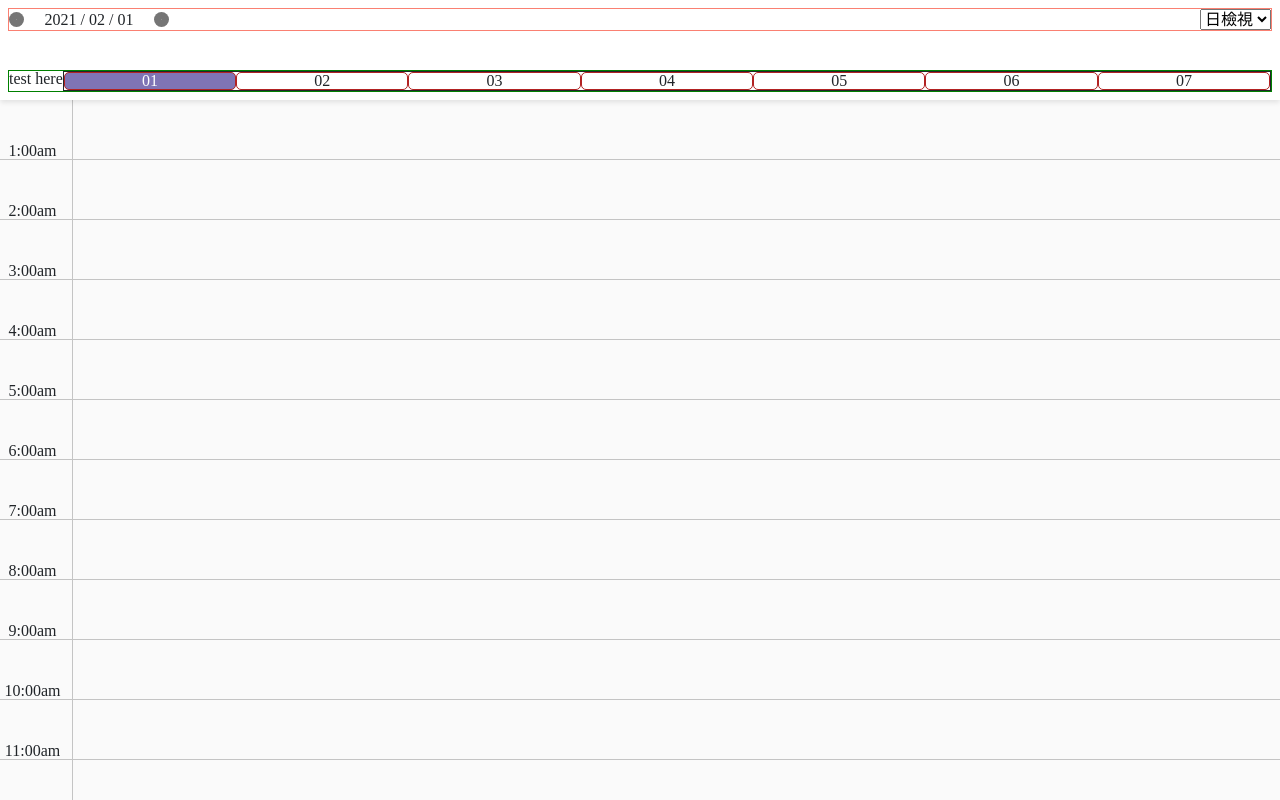
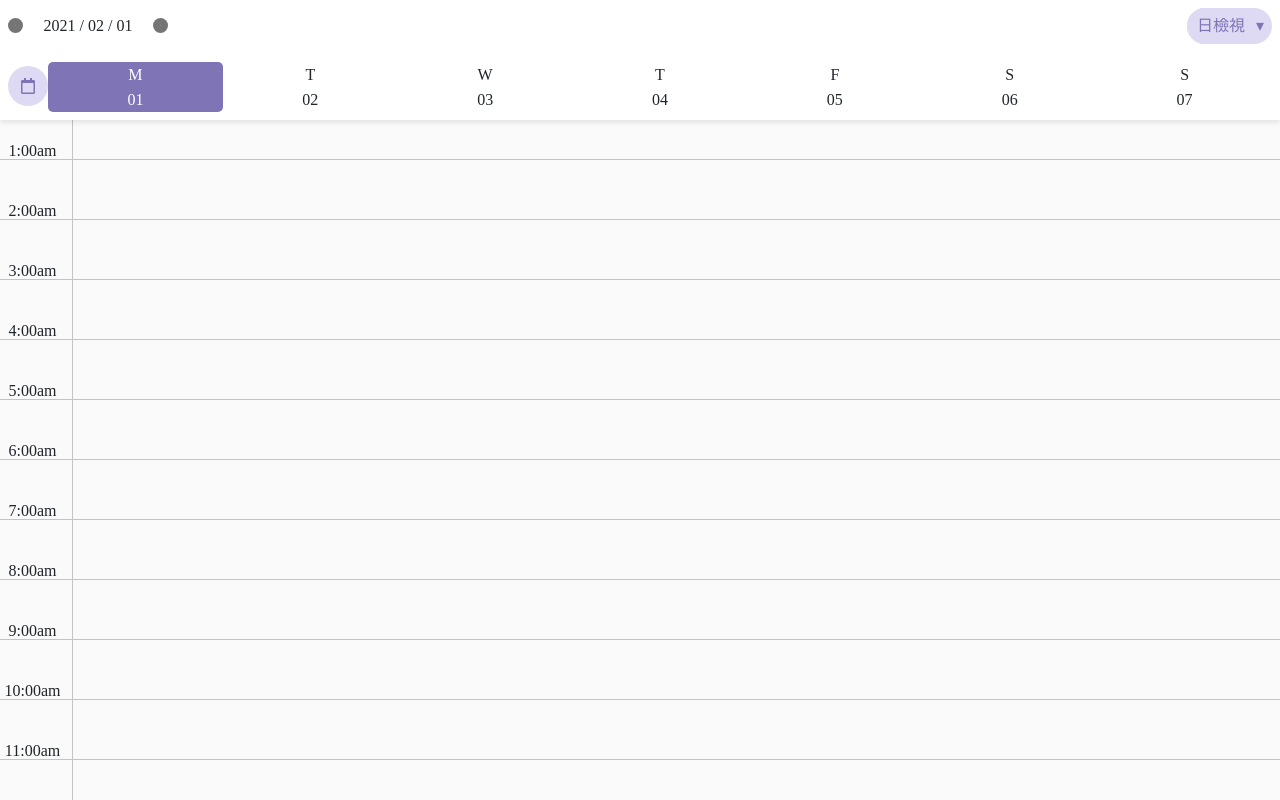
Before and after one commit to lovan0616/calendar-remote, a Vue app: page /#/calendar-day/2021-02-01 in a window 1280 px wide. Shown: the top 800 px of the page. Built offline with nearby package versions, Linux system fonts and the light colour scheme.

Commit message:
feat: add dispatchEvent function  at CalendarDay

```diff
--- a/src/components/CalendarDayContent.vue
+++ b/src/components/CalendarDayContent.vue
@@ -1,10 +1,12 @@
 <template>
   <div class="calendar-day-content px-2">
-    <div class="row d-flex" v-for="time in times" :key="time">
+    <div class="row d-flex" v-for="schedule in schedules" :key="schedule.time">
       <div class="time d-flex align-items-end justify-content-center">
-        <p>{{ time }}</p>
+        <p>{{ schedule.time }}</p>
       </div>
-      <div class="sheet flex-grow-1"></div>
+      <div class="sheet flex-grow-1">
+        <div class="schedule-item" v-if="schedule.event">{{ schedule.event }}</div>
+      </div>
     </div>
   </div>
 </template>
@@ -14,33 +16,58 @@ export default {
   name: "CalendarDayContent",
   data() {
     return {
-      times: [
-        "1:00am",
-        "2:00am",
-        "3:00am",
-        "4:00am",
-        "5:00am",
-        "6:00am",
-        "7:00am",
-        "8:00am",
-        "9:00am",
-        "10:00am",
-        "11:00am",
-        "12:00pm",
-        "1:00pm",
-        "2:00pm",
-        "3:00pm",
-        "4:00pm",
-        "5:00pm",
-        "6:00pm",
-        "7:00pm",
-        "8:00pm",
-        "9:00pm",
-        "10:00pm",
-        "11:00pm",
-        "00:00am"
+      schedules: [{time: "1:00am", event: ''},
+      {time: "2:00am", event: ''},
+      {time: "3:00am", event: ''},
+      {time: "4:00am", event: ''},
+      {time: "5:00am", event: ''},
+      {time: "6:00am", event: ''},
+      {time: "7:00am", event: ''},
+      {time: "8:00am", event: ''},
+      {time: "9:00am", event: ''},
+      {time: "10:00am", event: ''},
+      {time: "11:00am", event: ''},
+      {time: "12:00pm", event: ''},
+      {time: "1:00pm", event: ''},
+      {time: "2:00pm", event: ''},
+      {time: "3:00pm", event: ''},
+      {time: "4:00pm", event: ''},
+      {time: "5:00pm", event: ''},
+      {time: "6:00pm", event: ''},
+      {time: "7:00pm", event: ''},
+      {time: "8:00pm", event: ''},
+      {time: "9:00pm", event: ''},
+      {time: "10:00pm", event: ''},
+      {time: "11:00pm", event: ''},
+      {time: "00:00am", event: ''},
       ]
     };
+  },
+  props: {
+    initialScheduleData: {
+      type: Array,
+      required: true
+    }
+  },
+  methods: {
+    dispatchEvent() {
+      this.schedules.forEach(schedule => {
+        schedule.event = ''
+        this.initialScheduleData.forEach(item => {
+          if(item.time === schedule.time) {
+            schedule.event = item.event
+          }
+        })
+      })
+    }
+  },
+  created() {
+    this.dispatchEvent()
+  },
+  watch: {
+    initialScheduleData() {
+      this.dispatchEvent()
+    }
   }
 };
 </script>
@@ -62,10 +89,17 @@ export default {
 
 .sheet {
   border-bottom: 1px solid #c4c4c4;
+  cursor: pointer;
 }
 
 .sheet:hover {
   background-color: #f6f6f6;
 }
 
+.schedule-item {
+  background-color: #e5e5e5;
+  height: 100%;
+  border-radius: 10px;
+  padding: 10px;
+}
 </style>
--- a/src/components/DaySelector.vue
+++ b/src/components/DaySelector.vue
@@ -38,7 +38,6 @@ export default {
 <style scoped>
 .day-selector {
   width: 160px;
-  margin-right: auto;
 }
 .day-selector div{
   width: 15px;
--- a/src/components/VIewSelector.vue
+++ b/src/components/VIewSelector.vue
@@ -1,36 +1,73 @@
 <template>
   <div class="view-selector">
     <select v-model="selected">
-      <option v-for="view in views" :key="view.name" :value="view.name" :selected="view.name === routeName">{{ view.name_ch }}</option>
+      <option
+        v-for="view in views"
+        :key="view.name"
+        :value="view.name"
+        :selected="view.name === routeName"
+      >{{ view.name_ch }}</option>
     </select>
   </div>
 </template>
 
 <script>
 export default {
-  name: 'ViewSelector',
+  name: "ViewSelector",
   data() {
     return {
       selected: this.$route.name,
-      views: [{
-        name: 'calendar-day',
-        name_ch: '日檢視'
-      },{
-        name: 'calendar-week',
-        name_ch: '週檢視'
-      }],
+      views: [
+        {
+          name: "calendar-day",
+          name_ch: "日檢視"
+        },
+        {
+          name: "calendar-week",
+          name_ch: "週檢視"
+        }
+      ],
       routeName: this.$route.name
-    }
+    };
   },
   watch: {
     selected(newValue, oldValue) {
       console.log({
-        'newValue': newValue,
-        'oldValue': oldValue
-      })
-      const { date } = this.$route.params
-      this.$router.push({ name: newValue, date })
+        newValue: newValue,
+        oldValue: oldValue
+      });
+      const { date } = this.$route.params;
+      this.$router.push({ name: newValue, date });
     }
   }
+};
+</script>
+
+<style scoped>
+.view-selector {
+  width: 5vw;
+  min-width: 85px;
+  position: relative;
+  background-color: #dedaf4;
+  border-radius: 20px;
+  margin-left: auto ;
 }
-</script>
+
+.view-selector::after {
+  content: "\25BE";
+  position: absolute;
+  top: 50%;
+  right: 8px;
+  transform: translate(0, -50%);
+  color: #7f74b5;
+}
+select {
+  -webkit-appearance: none;
+  cursor: pointer;
+  border:none;
+  background-color: #dedaf4;
+  border-radius: 20px;
+  padding: 10px;
+  color: #7f74b5;
+}
+</style>
--- a/src/views/CalendarDay.vue
+++ b/src/views/CalendarDay.vue
@@ -6,16 +6,27 @@
         <ViewSelector />
       </div>
       <div class="week-list-wrapper d-flex">
-        <div class="calendar-icon">test here</div>
+        <div class="calendar-icon-wrapper d-flex justify-content-center align-items-center mt-1">
+          <font-awesome-icon :icon="['far', 'calendar']" />
+        </div>
         <div class="week-list flex-grow-1">
           <ol class="d-flex justify-content-around">
-            <li v-for="day in days" :key="day.date" @click.stop.prevent="selectDate(day.date)" :class="{'is-selected-day':day.isSelectedDay}">{{ day.date | dateFormat }}</li>
+            <li
+              v-for="day in days"
+              :key="day.date"
+              @click.stop.prevent="selectDate(day.date)"
+              :class="{'is-selected-day':day.isSelectedDay}"
+              class="d-flex flex-column justify-content-around align-items-center"
+            >
+              <span class="li-week-day">{{ day.date | weekDayFormat}}</span>
+              <span class="li-date">{{ day.date | dateFormat }}</span>
+            </li>
           </ol>
         </div>
       </div>
     </div>
 
-    <CalendarDayContent />
+    <CalendarDayContent :initial-schedule-data="scheduleData" />
   </div>
 </template>
 
@@ -23,69 +34,95 @@
 import dayjs from "dayjs";
 import weekday from "dayjs/plugin/weekday";
 import DaySelector from "../components/DaySelector";
-import ViewSelector from "../components/VIewSelector"
-import CalendarDayContent from '../components/CalendarDayContent'
+import ViewSelector from "../components/VIewSelector";
+import CalendarDayContent from "../components/CalendarDayContent";
 dayjs.extend(weekday);
 
-// const dummyData = [
-//   {
-//     date: '2022-02-24',
-//     contents: [
-//       {
-//         time: "4:00pm",
-//         item: "繳信用卡費"
-//       },
-//       {
-//         time: "7:00pm",
-//         item: "買連假火車票"
-//       },
-//     ]
-//   },
-//   {
-//     date: '2022-02-26',
-//     contents: [
-//       {
-//         time: "11:00pm",
-//         item: "搶五月天演場會票"
-//       },
-//       {
-//         time: "12:00pm",
-//         item: "買健身餐食材"
-//       },
-//       {
-//         time: "2:00pm",
-//         item: "和Emily確認製作預算"
-//       },
-//       {
-//         time: "4:00pm",
-//         item: "請Paul幫忙看風水"
-//       },
-//     ]
-//   },
-//   {
-//     date: '2022-03-03',
-//     contents: [
-//       {
-//         time: "9:00pm",
-//         item: "複習電商網站切版"
-//       },
-//       {
-//         time: "9:00am",
-//         item: "和Gigi吃早餐"
-//       },
-//       {
-//         time: "12:00pm",
-//         item: "打電話給Tim的醫生"
-//       },
-//     ]
-//   },
-// ]
+const dummyData = [
+  {
+    date: "2021-02-23",
+    contents: [
+      {
+        time: "7:00am",
+        event: "載姪子上課"
+      },
+      {
+        time: "9:00pm",
+        event: "standup meeting"
+      },
+      {
+        time: "2:00pm",
+        event: "打電話訂pizza"
+      },
+      {
+        time: "5:00pm",
+        event: "接姪子下課"
+      }
+    ]
+  },
+  {
+    date: "2021-02-24",
+    contents: [
+      {
+        time: "4:00pm",
+        event: "繳信用卡費"
+      },
+      {
+        time: "7:00pm",
+        event: "買連假火車票"
+      }
+    ]
+  },
+  {
+    date: "2021-02-26",
+    contents: [
+      {
+        time: "11:00pm",
+        event: "搶五月天演場會票"
+      },
+      {
+        time: "6:00am",
+        event: "morning meditation"
+      },
+      {
+        time: "12:00pm",
+        event: "買健身餐食材"
+      },
+      {
+        time: "2:00pm",
+        event: "和Emily確認製作預算"
+      },
+      {
+        time: "4:00pm",
+        event: "請Paul幫忙看風水"
+      }
+    ]
+  },
+  {
+    date: "2021-03-03",
+    contents: [
+      {
+        time: "9:00pm",
+        event: "複習電商網站切版"
+      },
+      {
+        time: "9:00am",
+        event: "和Gigi吃早餐"
+      },
+      {
+        time: "12:00pm",
+        event: "打電話給Tim的醫生"
+      }
+    ]
+  }
+];
 
 export default {
   name: "CalendarDay",
   data() {
     return {
-      date: this.$route.params.date
+      date: this.$route.params.date,
+      scheduleData: []
     };
   },
   components: {
@@ -98,7 +135,25 @@ export default {
       return dayjs(date).weekday();
     },
     selectDate(date) {
-      this.$router.push({ name: 'calendar-day',params: { date }})
+      this.$router.push({ name: "calendar-day", params: { date } });
+    },
+    fetchScheduleData() {
+      if (!dummyData.filter(data => data.date === this.date).length) {
+        this.scheduleData = [];
+      } else {
+        this.scheduleData = [
+          ...dummyData.filter(data => data.date === this.date)[0].contents
+        ];
+      }
+    }
+  },
+  created() {
+    this.fetchScheduleData();
+  },
+  watch: {
+    date() {
+      console.log("change");
+      this.fetchScheduleData();
     }
   },
   computed: {
@@ -109,7 +164,8 @@ export default {
       return [...Array(visibleNumberOfPreviousDay)].map((day, index) => {
         return {
           date: dayjs(this.date)
-            .subtract(visibleNumberOfPreviousDay - index, "day").format("YYYY-MM-DD"),
+            .subtract(visibleNumberOfPreviousDay - index, "day")
+            .format("YYYY-MM-DD"),
           isSelectedDay: false
         };
       });
@@ -127,7 +183,8 @@ export default {
       return [...Array(visibleNumberOfNextDay)].map((day, index) => {
         return {
           date: dayjs(this.date)
-            .add(index + 1, "day").format("YYYY-MM-DD"),
+            .add(index + 1, "day")
+            .format("YYYY-MM-DD"),
           isSelectedDay: false
         };
       });
@@ -147,7 +204,25 @@ export default {
   },
   filters: {
     dateFormat(date) {
-      return dayjs(date).format('DD')
+      return dayjs(date).format("DD");
+    },
+    weekDayFormat(date) {
+      switch (dayjs(date).format("ddd")) {
+        case "Sun":
+          return "S";
+        case "Mon":
+          return "M";
+        case "Tue":
+          return "T";
+        case "Wed":
+          return "W";
+        case "Thu":
+          return "T";
+        case "Fri":
+          return "F";
+        case "Sat":
+          return "S";
+      }
     }
   }
 };
@@ -156,15 +231,11 @@ export default {
 <style scoped>
 .header {
   width: 100%;
-  height: 100px;
+  height: 120px;
   box-shadow: 0px 3px 5px 0.1px rgba(0, 0, 0, 0.1);
   position: fixed;
   z-index: 1000000;
   background-color: white;
-}
-
-.selector {
-  border: 1px solid salmon;
 }
 
 .view {
@@ -175,18 +246,29 @@ export default {
 }
 
 .week-list-wrapper {
-  border: 1px solid green;
+  height: 50px;
 }
 
-ol {
-  border: 1px solid;
+.week-list ol {
+  height: 100%;
 }
 
-li {
-  border: 1px solid firebrick;
+.week-list li {
   width: 100%;
   border-radius: 5px;
   text-align: center;
+}
+
+.week-list li:not(.is-selected-day):hover {
+  background-color: #d9d5ee;
+}
+
+.calendar-icon-wrapper {
+  width: 40px;
+  height: 40px;
+  border-radius: 50%;
+  background-color: #dedaf4;
+  color: #7f74b6;
 }
 
 .is-selected-day {
--- a/src/views/CalendarWeek.vue
+++ b/src/views/CalendarWeek.vue
@@ -1,44 +1,113 @@
 <template>
-  <div class="calendar-week">
+  <div class="calendar-day">
     <div class="header d-flex flex-column justify-content-between p-2">
       <div class="selector d-flex align-items-center">
-        <h2 class="mr-auto">預約行事曆</h2>
+        <h1>預約行事曆</h1>
         <ViewSelector />
       </div>
       <div class="week-list-wrapper d-flex">
-        <div class="calendar-icon">test here</div>
+        <div class="calendar-icon-wrapper d-flex justify-content-center align-items-center mt-1">
+          <font-awesome-icon :icon="['far', 'calendar']" />
+        </div>
         <div class="week-list flex-grow-1">
           <ol class="d-flex justify-content-around">
-            <li v-for="day in days" :key="day.date" @click.stop.prevent="selectDate(day.date)" :class="{'is-selected-day':day.isSelectedDay}">{{ day.date | dateFormat }}</li>
+            <li
+              v-for="day in days"
+              :key="day.date"
+              @click.stop.prevent="selectDate(day.date)"
+              :class="{'is-selected-day':day.isSelectedDay}"
+              class="d-flex flex-column justify-content-around align-items-center"
+            >
+              <span class="li-week-day">{{ day.date | weekDayFormat}}</span>
+              <span class="li-date">{{ day.date | dateFormat }}</span>
+            </li>
           </ol>
         </div>
       </div>
     </div>
+
+    <CalendarDayContent />
   </div>
 </template>
 
 <script>
 import dayjs from "dayjs";
 import weekday from "dayjs/plugin/weekday";
-import ViewSelector from "../components/VIewSelector"
+import ViewSelector from "../components/VIewSelector";
+import CalendarDayContent from "../components/CalendarDayContent";
 dayjs.extend(weekday);
 
+// const dummyData = [
+//   {
+//     date: '2022-02-24',
+//     contents: [
+//       {
+//         time: "4:00pm",
+//         item: "繳信用卡費"
+//       },
+//       {
+//         time: "7:00pm",
+//         item: "買連假火車票"
+//       },
+//     ]
+//   },
+//   {
+//     date: '2022-02-26',
+//     contents: [
+//       {
+//         time: "11:00pm",
+//         item: "搶五月天演場會票"
+//       },
+//       {
+//         time: "12:00pm",
+//         item: "買健身餐食材"
+//       },
+//       {
+//         time: "2:00pm",
+//         item: "和Emily確認製作預算"
+//       },
+//       {
+//         time: "4:00pm",
+//         item: "請Paul幫忙看風水"
+//       },
+//     ]
+//   },
+//   {
+//     date: '2022-03-03',
+//     contents: [
+//       {
+//         time: "9:00pm",
+//         item: "複習電商網站切版"
+//       },
+//       {
+//         time: "9:00am",
+//         item: "和Gigi吃早餐"
+//       },
+//       {
+//         time: "12:00pm",
+//         item: "打電話給Tim的醫生"
+//       },
+//     ]
+//   },
+// ]
+
 export default {
-  name: "CalendarDay",
+  name: "CalendarWeek",
   data() {
     return {
       date: this.$route.params.date
     };
   },
   components: {
-    ViewSelector
+    ViewSelector,
+    CalendarDayContent
   },
   methods: {
     getWeekday(date) {
       return dayjs(date).weekday();
     },
     selectDate(date) {
-      this.$router.push({ name: 'calendar-day',params: { date }})
+      this.$router.push({ name: "calendar-day", params: { date } });
     }
   },
   computed: {
@@ -49,7 +118,8 @@ export default {
       return [...Array(visibleNumberOfPreviousDay)].map((day, index) => {
         return {
           date: dayjs(this.date)
-            .subtract(visibleNumberOfPreviousDay - index, "day").format("YYYY-MM-DD"),
+            .subtract(visibleNumberOfPreviousDay - index, "day")
+            .format("YYYY-MM-DD"),
           isSelectedDay: false
         };
       });
@@ -67,7 +137,8 @@ export default {
       return [...Array(visibleNumberOfNextDay)].map((day, index) => {
         return {
           date: dayjs(this.date)
-            .add(index + 1, "day").format("YYYY-MM-DD"),
+            .add(index + 1, "day")
+            .format("YYYY-MM-DD"),
           isSelectedDay: false
         };
       });
@@ -87,7 +158,25 @@ export default {
   },
   filters: {
     dateFormat(date) {
-      return dayjs(date).format('DD')
+      return dayjs(date).format("DD");
+    },
+    weekDayFormat(date) {
+      switch(dayjs(date).format('ddd')) {
+        case "Sun":
+          return "S";
+        case "Mon":
+          return "M";
+        case "Tue":
+          return "T";
+        case "Wed":
+          return "W";
+        case "Thu":
+          return "T";
+        case "Fri":
+          return "F";
+        case "Sat":
+          return "S";
+      }
     }
   }
 };
@@ -96,7 +185,7 @@ export default {
 <style scoped>
 .header {
   width: 100%;
-  height: 100px;
+  height: 120px;
   box-shadow: 0px 3px 5px 0.1px rgba(0, 0, 0, 0.1);
   position: fixed;
   z-index: 1000000;
@@ -115,18 +204,29 @@ export default {
 }
 
 .week-list-wrapper {
-  border: 1px solid green;
+  height: 50px;
 }
 
-ol {
-  border: 1px solid;
+.week-list ol {
+  height: 100%;
 }
 
-li {
-  border: 1px solid firebrick;
+.week-list li {
   width: 100%;
   border-radius: 5px;
   text-align: center;
+}
+
+.week-list li:not(.is-selected-day):hover {
+  background-color: #d9d5ee;
+}
+
+.calendar-icon-wrapper {
+  width: 40px;
+  height: 40px;
+  border-radius: 50%;
+  background-color: #dedaf4;
+  color: #7f74b6;
 }
 
 .is-selected-day {
```
